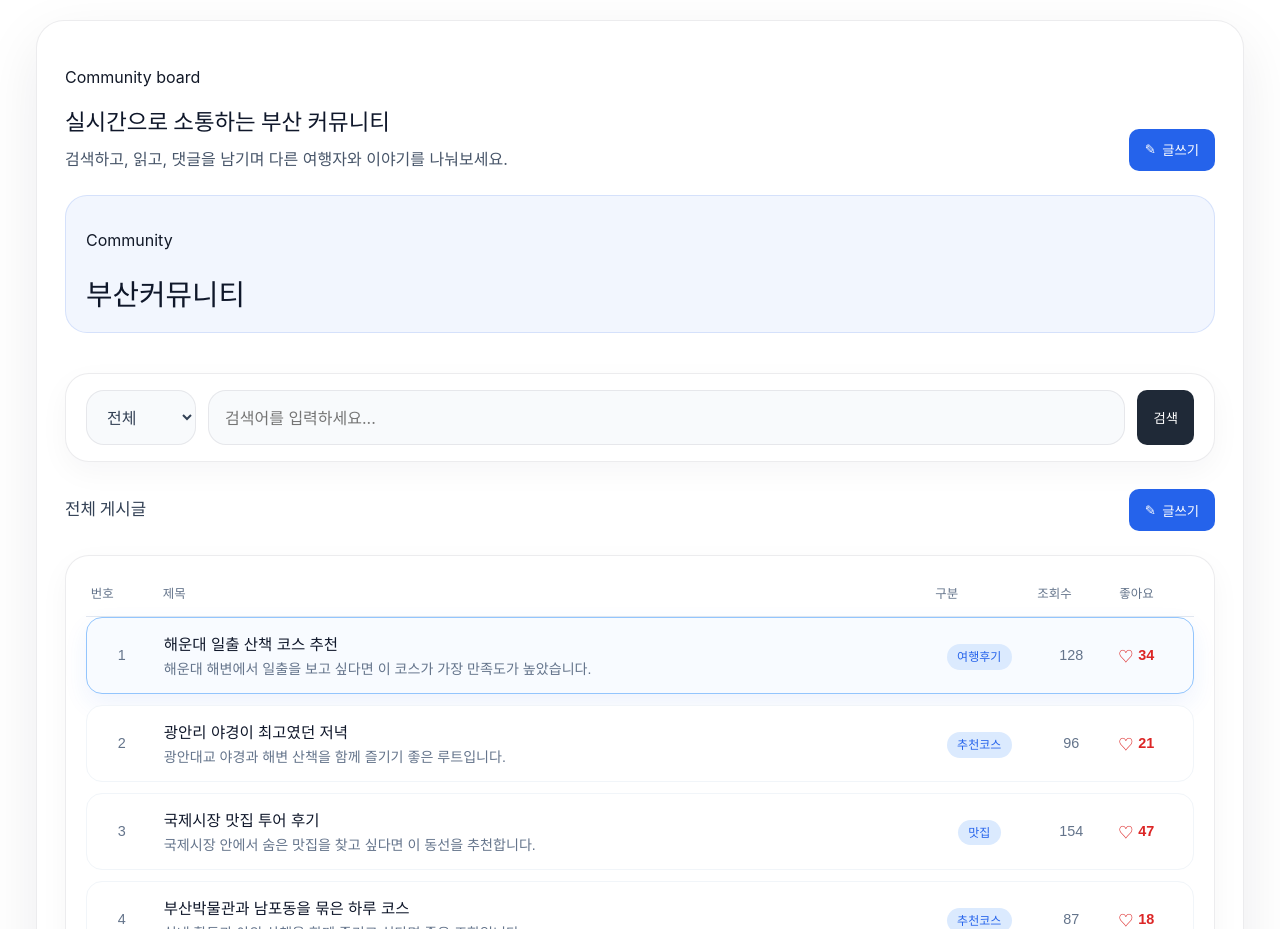
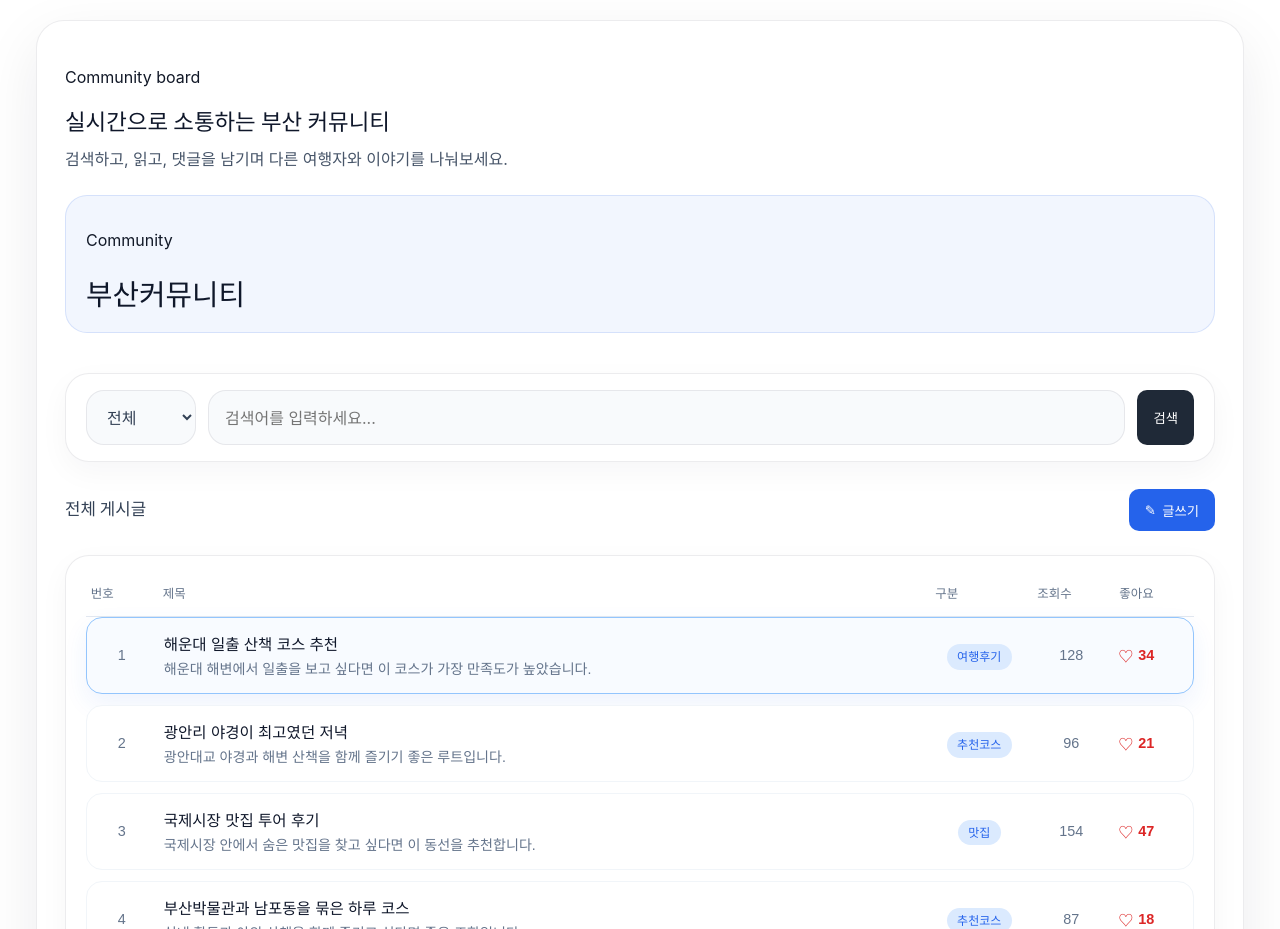
Before and after one commit to Purenight34/ODEGO-netlify, a Vue app: page / in a window 1280 px wide. Shown: the part 840-1769 px from the top of the page. Built offline with nearby package versions, Linux system fonts and the light colour scheme.

Commit message:
글쓰기버튼삭제

```diff
--- a/src/components/community/CommunitySection.vue
+++ b/src/components/community/CommunitySection.vue
@@ -169,10 +169,6 @@ watch(searchTerm, () => {
         <h2>실시간으로 소통하는 부산 커뮤니티</h2>
         <p class="description">검색하고, 읽고, 댓글을 남기며 다른 여행자와 이야기를 나눠보세요.</p>
       </div>
-      <button class="write-button" @click="toggleCreateForm">
-        <span class="plus-icon">✎</span>
-        글쓰기
-      </button>
     </header>
 
     <div class="section-block">
```
